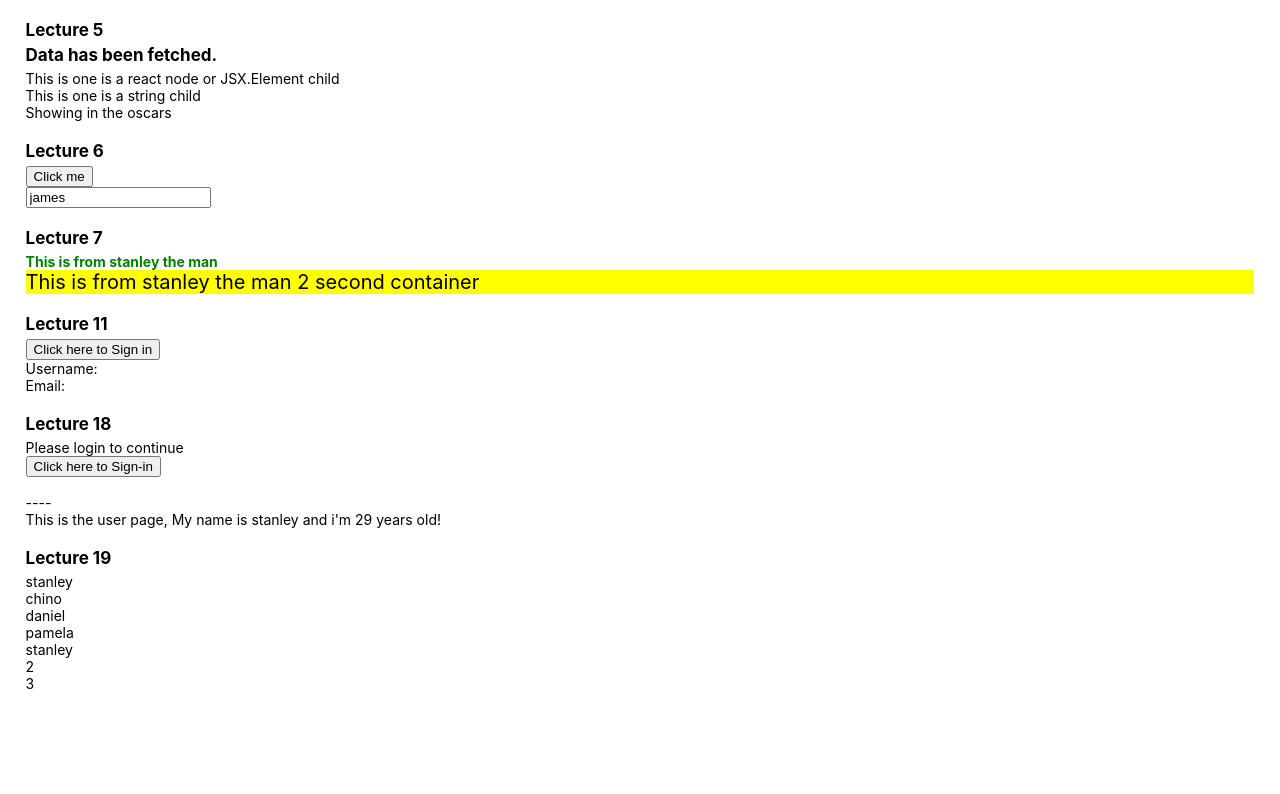
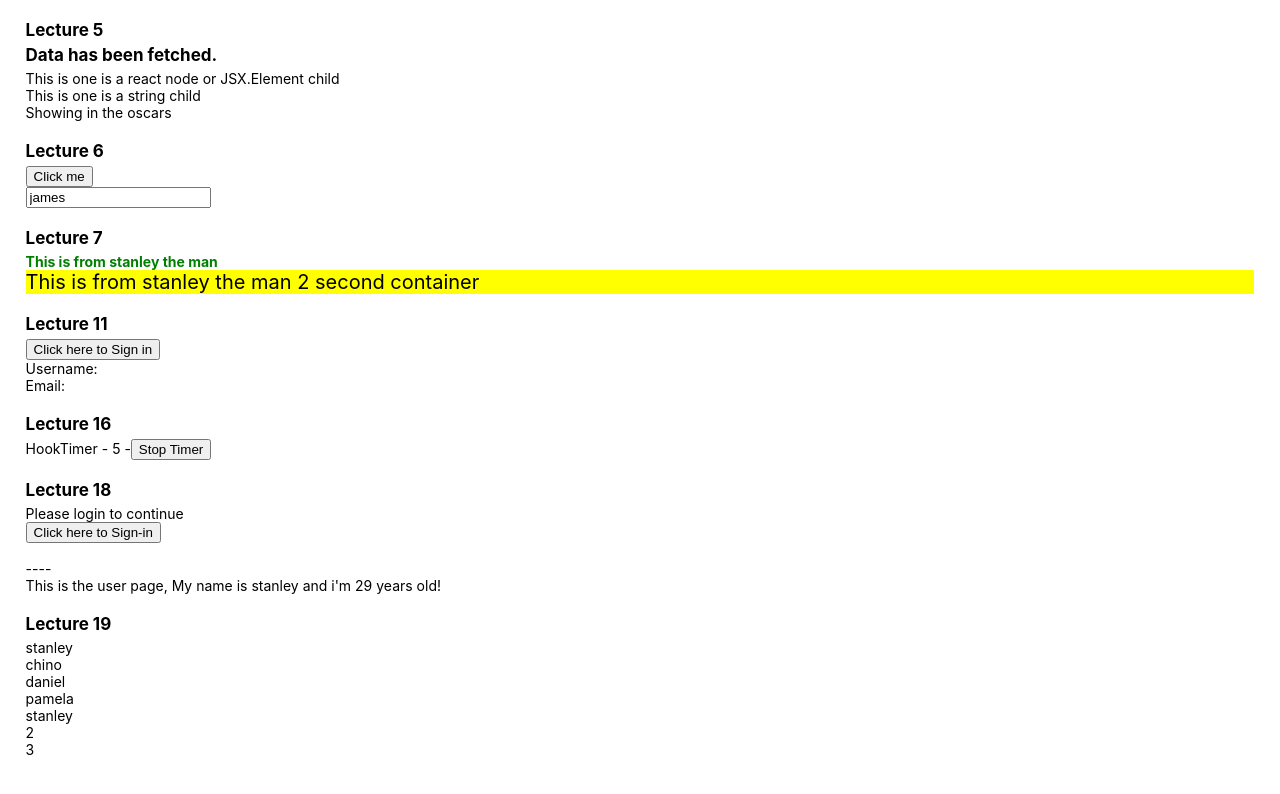
Before and after one commit to stanleychukwu17/react-typescript-1, a React (Create React App) app: page / in a window 1280 px wide. Shown: the top 794 px of the page. Built offline with nearby package versions, Linux system fonts and the light colour scheme.

Commit message:
brought in lecture 16 into the homepage component

```diff
--- a/src/App.tsx
+++ b/src/App.tsx
@@ -18,6 +18,7 @@ import Container, { Container2 } from './components/7/Container';
 import UserDts from './components/11/User';
 
 //lecture-16 - useRef Hook
+import {MutableRef} from './components/16/MutableRef';
 
 // lecture-18 - Component Prop
 import Private from './components/18/Private';
@@ -65,6 +66,10 @@ function App() {
         <UserDts />
       </div>
 
+      <div className='cover'>
+        <h1>Lecture 16</h1>
+        <MutableRef />
+      </div>
 
       <div className='cover'>
         <h1>Lecture 18</h1>
```
